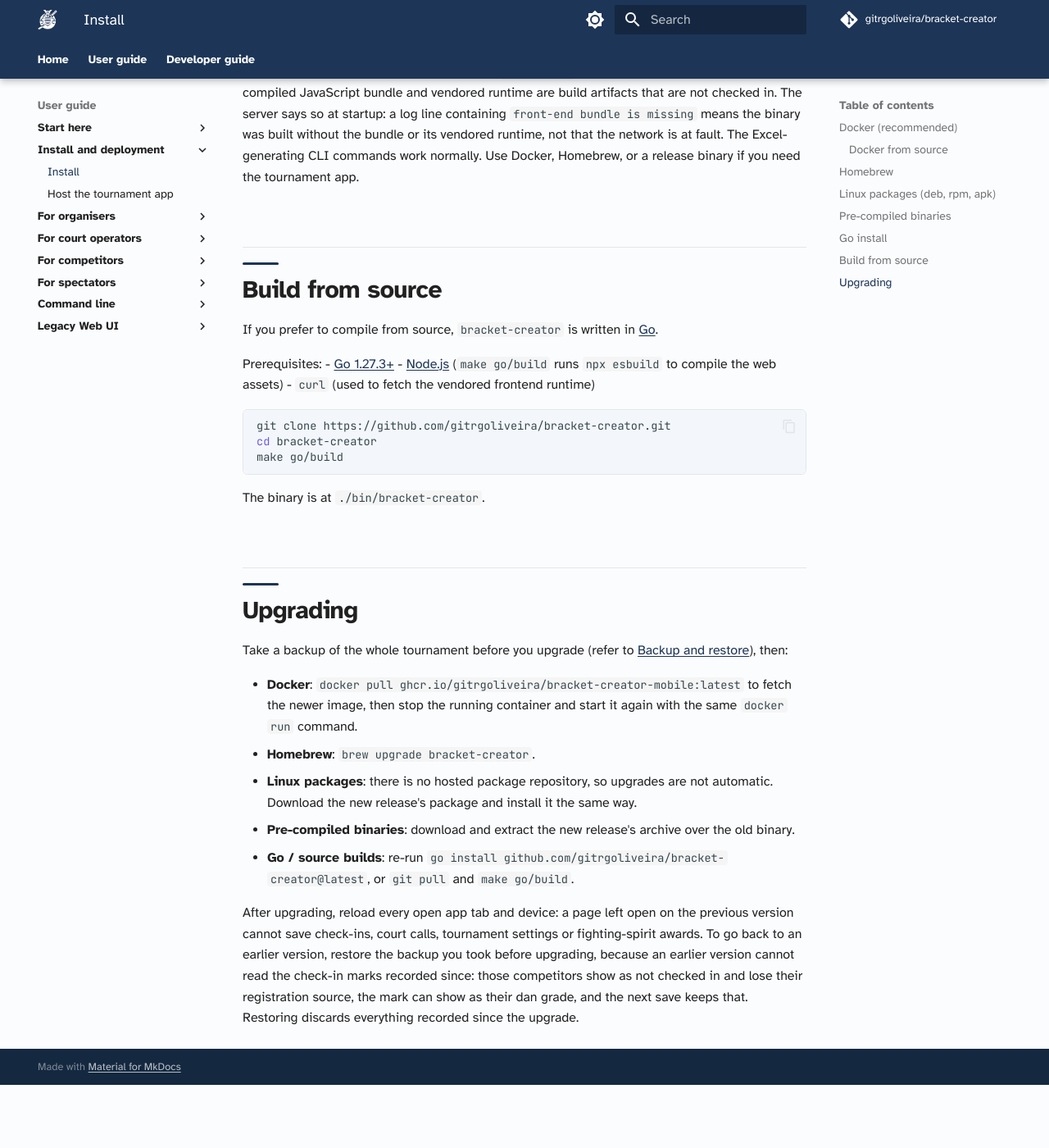
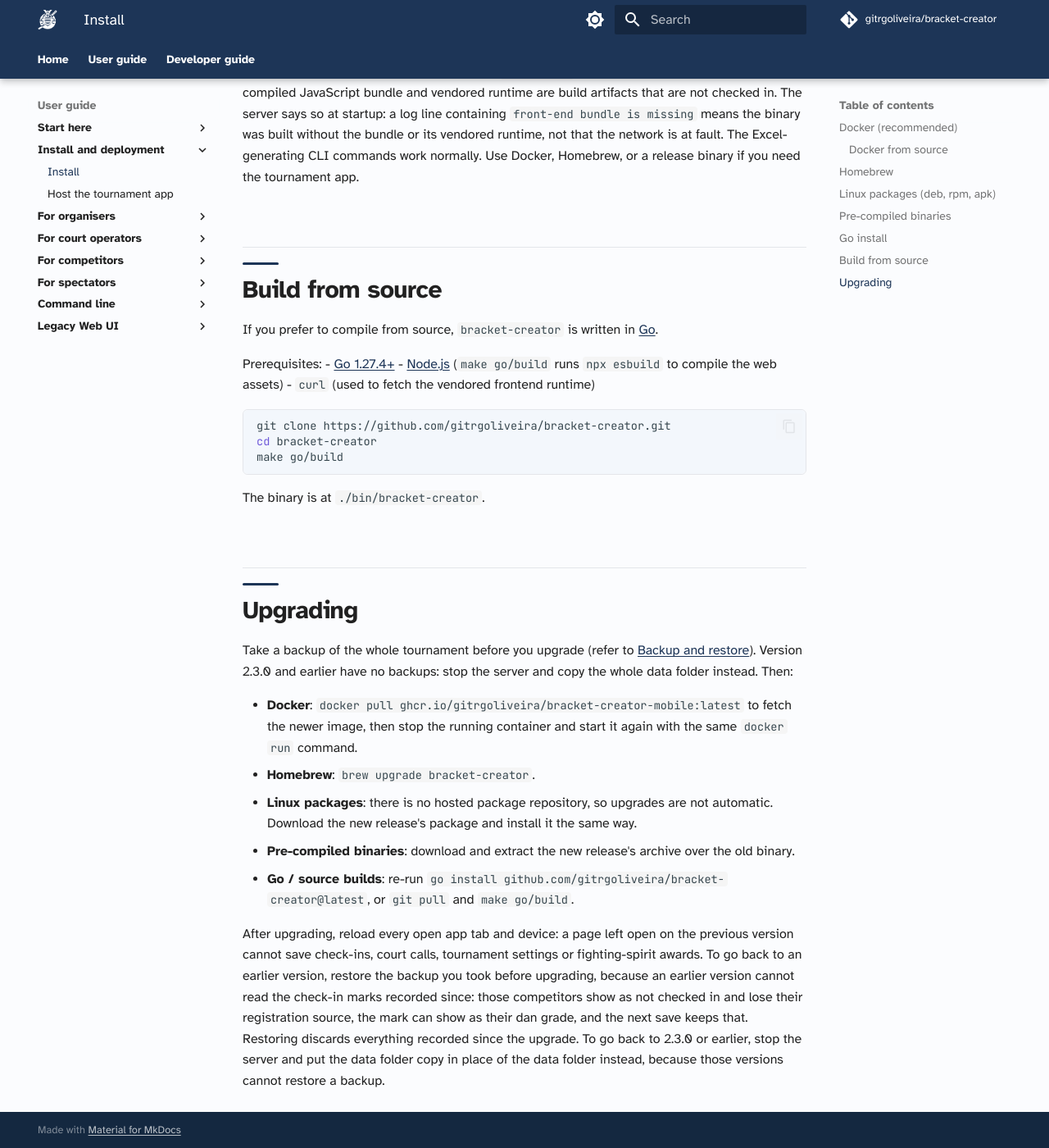
Before and after one commit to gitrgoliveira/bracket-creator, an MkDocs documentation site: the page built from docs/user-guide/install/install.md, in a window 1280 px wide and 1400 px high, scrolled down 3167 px. Shown: the whole window at 82% size. Built offline with MkDocs 1.6.1 and Material for MkDocs 9.7.7, drawn with Linux system fonts in a browser that asks for light colours; comment, search, counter and statistics services are not loaded; before the commit the page ends 4490 px from its top, so only the background shows below that.

Commit message:
fix: build with Go 1.27.4 for GO-2026-6859; install guide: 2.3.0 has no backups
GO-2026-6859 is an HTTP/1 server crash from a MaxBytesReader header race
in net/http, fixed in Go 1.27.4. The tournament app caps request bodies
with MaxBytesReader, so a client could crash the server. Bump go.mod, the
Makefile toolchain, the release and validate workflows, the Dockerfiles
and the docs that name the Go version.

The install guide told a 2.3.0 user to take a backup before upgrading and
restore it to go back, but backups start in 2.4.0: say to copy the data
folder instead when coming from or going back to 2.3.0 or earlier.

Co-Authored-By: Claude Opus 5.5 <noreply@anthropic.com>

```diff
--- a/docs/user-guide/install/install.md
+++ b/docs/user-guide/install/install.md
@@ -115,7 +115,7 @@ go install github.com/gitrgoliveira/bracket-creator@latest
 If you prefer to compile from source, `bracket-creator` is written in [Go](https://golang.org/).
 
 Prerequisites:
-- [Go 1.27.3+](https://golang.org/doc/install)
+- [Go 1.27.4+](https://golang.org/doc/install)
 - [Node.js](https://nodejs.org/) (`make go/build` runs `npx esbuild` to compile the web assets)
 - `curl` (used to fetch the vendored frontend runtime)
 
@@ -129,7 +129,7 @@ The binary is at `./bin/bracket-creator`.
 
 ## Upgrading
 
-Take a backup of the whole tournament before you upgrade (refer to [Backup and restore](../organisers/backup-and-restore.md)), then:
+Take a backup of the whole tournament before you upgrade (refer to [Backup and restore](../organisers/backup-and-restore.md)). Version 2.3.0 and earlier have no backups: stop the server and copy the whole data folder instead. Then:
 
 * **Docker**: `docker pull ghcr.io/gitrgoliveira/bracket-creator-mobile:latest` to fetch the newer image, then stop the running container and start it again with the same `docker run` command.
 * **Homebrew**: `brew upgrade bracket-creator`.
@@ -137,4 +137,4 @@ Take a backup of the whole tournament before you upgrade (refer to [Backup and r
 * **Pre-compiled binaries**: download and extract the new release's archive over the old binary.
 * **Go / source builds**: re-run `go install github.com/gitrgoliveira/bracket-creator@latest`, or `git pull` and `make go/build`.
 
-After upgrading, reload every open app tab and device: a page left open on the previous version cannot save check-ins, court calls, tournament settings or fighting-spirit awards. To go back to an earlier version, restore the backup you took before upgrading, because an earlier version cannot read the check-in marks recorded since: those competitors show as not checked in and lose their registration source, the mark can show as their dan grade, and the next save keeps that. Restoring discards everything recorded since the upgrade.
+After upgrading, reload every open app tab and device: a page left open on the previous version cannot save check-ins, court calls, tournament settings or fighting-spirit awards. To go back to an earlier version, restore the backup you took before upgrading, because an earlier version cannot read the check-in marks recorded since: those competitors show as not checked in and lose their registration source, the mark can show as their dan grade, and the next save keeps that. Restoring discards everything recorded since the upgrade. To go back to 2.3.0 or earlier, stop the server and put the data folder copy in place of the data folder instead, because those versions cannot restore a backup.
```
Also changed, not shown: GEMINI.md (+1 -1 lines), docs/dev-guide/contributing.md (+1 -1 lines), docs/user-guide/commands/version.md (+1 -1 lines), 7 other files.
